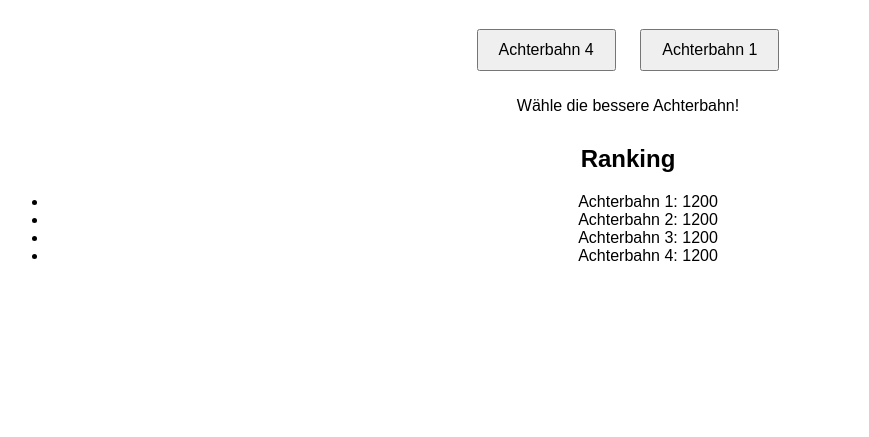
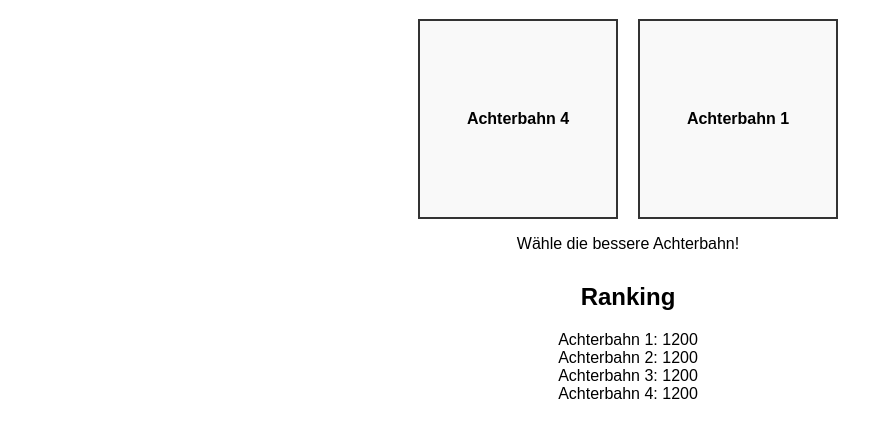
Before and after one commit to Florayyen/rollercoaster-rating-v0, a plain HTML site: page index.html in a window 1280 px wide. Shown: the part 61-498 px from the top of the page, without its empty margins (12-881 px from the left). Drawn offline with Linux system fonts and the light colour scheme.

Commit message:
Update style.css

```diff
--- a/style.css
+++ b/style.css
@@ -12,13 +12,38 @@ h1 {
   margin: 20px;
 }
 
+#choice {
+  display: flex;
+  justify-content: center;
+  gap: 20px;
+}
+
 button {
-  margin: 10px;
-  padding: 10px 20px;
+  width: 200px;
+  height: 200px;
+  display: flex;
+  flex-direction: column;
+  justify-content: center;
+  align-items: center;
   font-size: 16px;
+  font-weight: bold;
+  text-align: center;
+  border: 2px solid #333;
+  background-color: #f9f9f9;
   cursor: pointer;
+  transition: transform 0.2s, background-color 0.2s;
+}
+
+button:hover {
+  transform: scale(1.1);
+  background-color: #e0e0e0;
 }
 
 #ranking {
   margin-top: 30px;
 }
+
+#ranking-list {
+  list-style: none;
+  padding: 0;
+}
```
